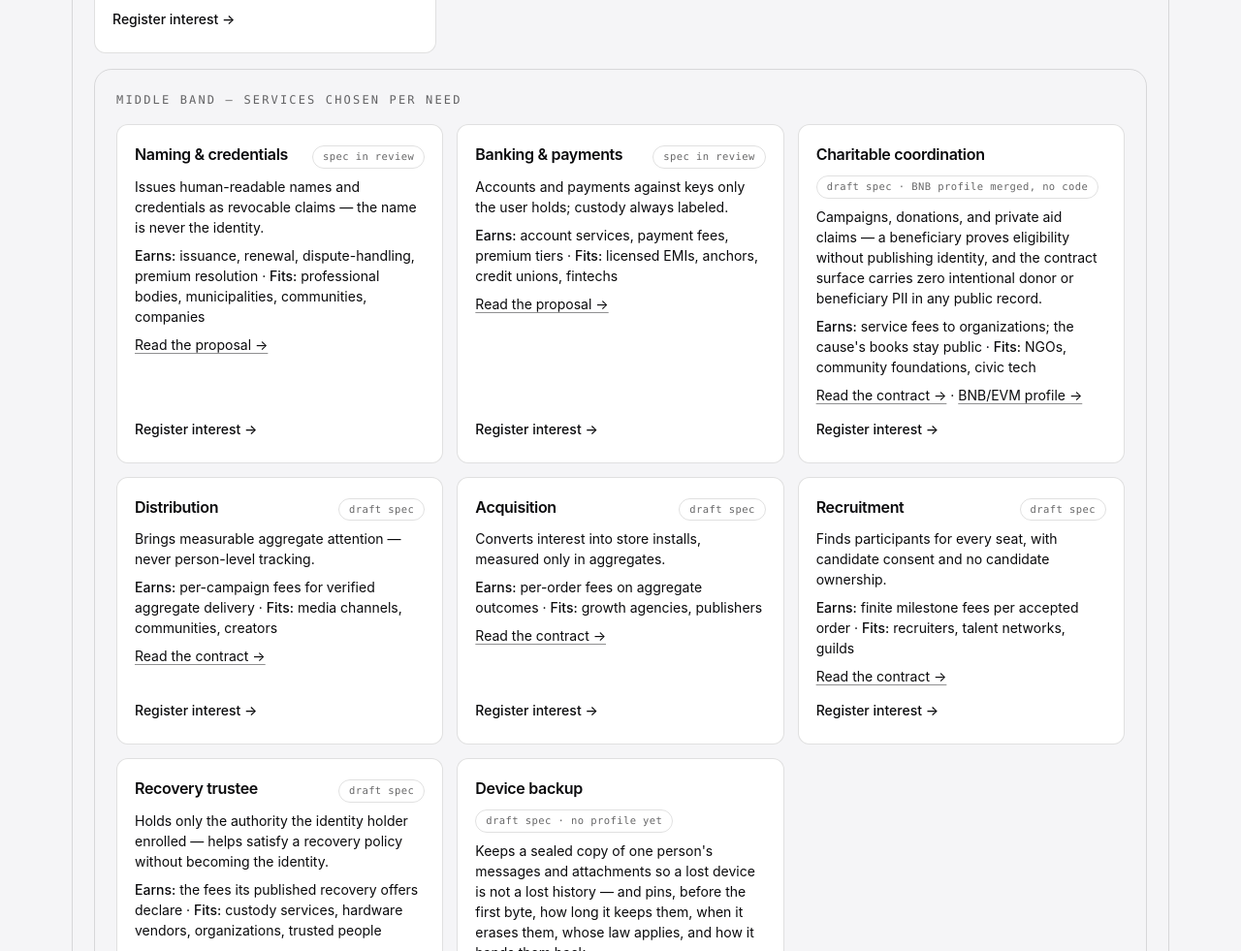
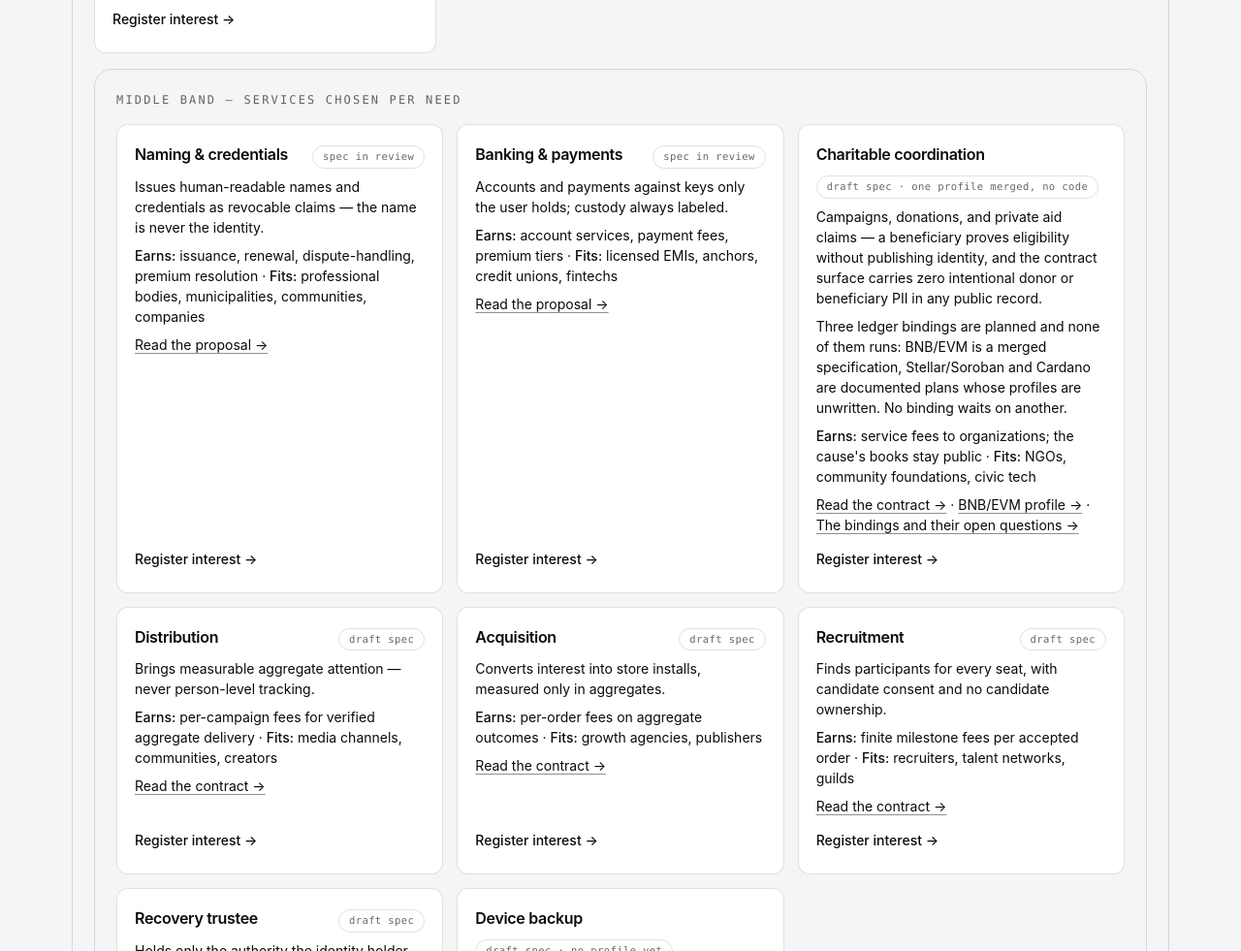
Before and after one commit to onymchat/onym-foundation, a website: page site/seats.html in a window 1280 px wide. Shown: the part 2760-3741 px from the top of the page at 97% size. Drawn offline with Linux system fonts and the light colour scheme.

Commit message:
Seats: the charity tile states three bindings, none of them running (#11)
The charity tile named one binding because one was all that existed when
it was written. A Cardano binding is now documented alongside the
Stellar plan and the merged BNB specification, so the tile said less than
the truth in a place where the truth is the point.

- The tag drops "BNB" — "one profile merged, no code" is what is
  actually true of the seat as a whole, and does not read as though the
  seat is a BNB seat.
- A sentence names all three bindings at their real maturity: BNB a
  merged specification, Stellar and Cardano documented plans with
  unwritten profiles, none of them running, none gating another.
- The tile links the bindings overview in the book, where the open
  questions live, beside the contract and the merged profile.

Pages rebuilt; 32 tests pass and the link checker resolves 45 pages.

A follow-up bumps the pinned onym-system main SHA once the three-binding
alignment (onymchat/onym-system#36) merges, which is what will bring the
corrected fixture names and the generalized §8.3 into the rendered
contract pages.

Co-authored-by: Lead @ Onym <lead@onym.app>
Co-authored-by: Claude Opus 5 (1M context) <noreply@anthropic.com>

```diff
--- a/site/seats.html
+++ b/site/seats.html
@@ -111,10 +111,11 @@
               <p><b>Earns:</b> account services, payment fees, premium tiers · <b>Fits:</b> licensed EMIs, anchors, credit unions, fintechs</p>
               <p class="micro"><a href="contracts/bank/UI-Bank.html">Read the proposal →</a></p>
               <a class="cta" href="mailto:lead@onym.app" data-seat="Banking &amp; payments">Register interest →</a></div>
-            <div class="tile"><div class="tile-head"><h3>Charitable coordination</h3><span class="tag">draft spec · BNB profile merged, no code</span></div>
+            <div class="tile"><div class="tile-head"><h3>Charitable coordination</h3><span class="tag">draft spec · one profile merged, no code</span></div>
               <p>Campaigns, donations, and private aid claims — a beneficiary proves eligibility without publishing identity, and the contract surface carries zero intentional donor or beneficiary PII in any public record.</p>
+              <p>Three ledger bindings are planned and none of them runs: BNB/EVM is a merged specification, Stellar/Soroban and Cardano are documented plans whose profiles are unwritten. No binding waits on another.</p>
               <p><b>Earns:</b> service fees to organizations; the cause's books stay public · <b>Fits:</b> NGOs, community foundations, civic tech</p>
-              <p class="micro"><a href="contracts/charity/Charity.html">Read the contract →</a> · <a href="contracts/charity/UI-Charity-BNB.html">BNB/EVM profile →</a></p>
+              <p class="micro"><a href="contracts/charity/Charity.html">Read the contract →</a> · <a href="contracts/charity/UI-Charity-BNB.html">BNB/EVM profile →</a> · <a href="https://docs.onym.foundation/seats/charity">The bindings and their open questions →</a></p>
               <a class="cta" href="mailto:lead@onym.app" data-seat="Charitable coordination">Register interest →</a></div>
             <div class="tile"><div class="tile-head"><h3>Distribution</h3><span class="tag">draft spec</span></div>
               <p>Brings measurable aggregate attention — never person-level tracking.</p>
```
Also changed, not shown: pages/seats.html (+3 -2 lines).
